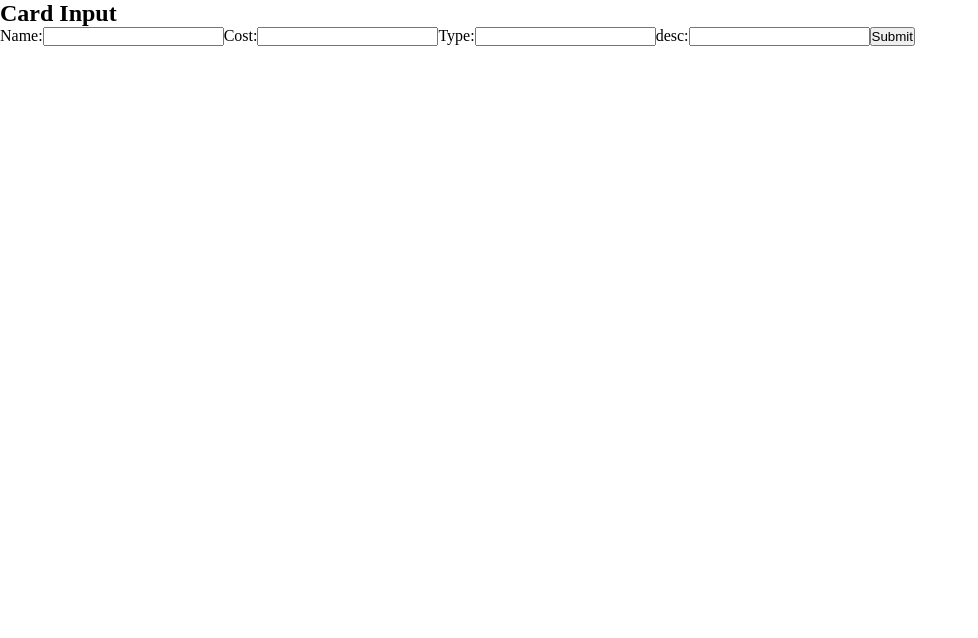
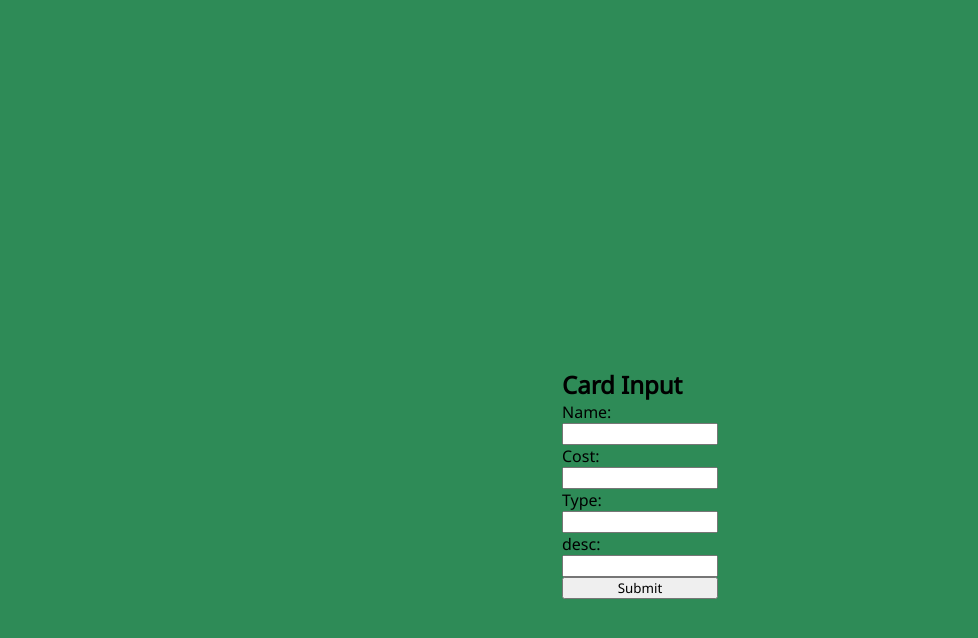
Before and after one commit to Tevvels/mtgapp, a React (Create React App) app: page /create in a window 1280 px wide. Shown: the top 638 px of the page, without its empty margins (0-978 px from the left). Built offline with nearby package versions, Linux system fonts and the light colour scheme.

Commit message:
cleaning up the code

```diff
--- a/public/index.html
+++ b/public/index.html
@@ -25,6 +25,7 @@
       work correctly both with client-side routing and a non-root public URL.
       Learn how to configure a non-root public URL by running `npm run build`.
     -->
+    <link href="https://fonts.googleapis.com/css2?family=Noto+Sans&display=swap" rel="stylesheet">
     <title>React App</title>
   </head>
   <body>
--- a/src/components/card.component.js
+++ b/src/components/card.component.js
@@ -3,10 +3,17 @@ import {Link} from "react-router-dom";
 import axios from 'axios';
 
 
+
+
 const urlLocation = "http://localhost:5000/";
 
 
-let num = 0;
+
+
+/* getting the card values */
+
+
+
 
 const CardName = props =>(
 		props.card.cardName
@@ -15,12 +22,16 @@ const CardName = props =>(
 
 
 
-const Card = props => (
+
+const CardImage = props => (
 	props.card.cardImage
-	)// a functional react component
+	)
 
 
-export default class CardImage extends Component{
+
+/*rendering card name and card image*/
+
+export default class Card extends Component{
 	constructor(props) {
 		super(props);
 		this.imageButton = this.imageButton.bind(this);
@@ -54,11 +65,15 @@ export default class CardImage extends Component{
 
 	CardName(){
 		return this.state.cards.map(currentCardName => {
-			return <div className="list__li "> <button className="item" onClick={this.imageButton}><CardName card={currentCardName} key={currentCardName._id} /></button><button className="delete" onClick={() => {this.deleteCard(currentCardName._id)}}> X </button></div>
-
-
+			return <div className="list__li ">
+					<button className="item" onClick={this.imageButton}>
+						<CardName card={currentCardName} key={currentCardName._id} />
+					</button>
+					<button className="delete" onClick={() => {this.deleteCard(currentCardName._id)}}> X </button>
+				</div>
 		})
 	}
+
 
 
 
@@ -69,6 +84,7 @@ export default class CardImage extends Component{
 				if(current.length > 0){
 					current[0].className = current[0].className.replace("active","");
 				}
+
 				this.className +="active";
 				this.setState({ images: this.state.cards[i].cardImage})
 
@@ -85,23 +101,16 @@ export default class CardImage extends Component{
 			<div className = "card card__main main">
 				<table className ="card__main main__test">
 					<select className="card__data select">
-
-					<option className="deck"> Blue/White Control </option>
-				</select>
-
-
-
-
+						<option className="deck"> Blue/White Control </option>
+					</select>
 					<tr className="list">
-							<Link to="/create">add new Card</Link>
-							<div className ="cardName list">
-							<td className= "card list__li card__data--name">{this.CardName()}</td>
-
-						</div>
+						<td className="list__li">
+							<Link className="newCard" to="/create">add new Card</Link>
+						</td>
+						<td className= "card list__li card__data--name">{this.CardName()}</td>
  					</tr>
-					<tr className="card__data--tr img"><img className ="images" src={this.state.images} alt={this.state.cards.cardName}/></tr>
-
-			</table>
+					<tr className="card__data--tr img"><img className ="images" src={this.state.images} alt={this.state.images +" card image"} /></tr>
+				</table>
 			</div>
 
 			)
--- a/src/index.css
+++ b/src/index.css
@@ -2,9 +2,12 @@
   margin:0;
   padding:0;
   box-sizing: border-box;
+  font-family:"Noto Sans";
 
 }
 
+
+/*this is the display for the main list*/
 
 .main{
 	height: auto;
@@ -65,6 +68,18 @@
 .select__ul{
 	display: flex;
 }
+.newCard{
+
+	text-align: center;
+	justify-content: center;
+	text-decoration: none;
+	text-transform: uppercase;
+	display: block;
+	height: 100%;
+	width: 100%;
+
+
+}
 
 .list{
 
@@ -84,7 +99,7 @@
 	height: 100%;
 	width: 80%;
 	font-size: 2rem;
-
+	cursor: pointer;
 
 
 }
@@ -110,17 +125,21 @@
 	border-bottom: 1px solid white;
 	list-style: none;
 	color: black;
+	transition: all .2s;
+	cursor: pointer;
 
 }
 .list__li:hover{
 	background: #17B0A2;
+	height: 3rem;
 }
-
 
 .delete{
 	background: none;
 	font-size:2rem;
 	border:none;
+	cursor: pointer;
+	transition: .2s all;
 }
 @media only screen and (max-width:600px){
 
@@ -168,3 +187,24 @@
 	}
 
 }
+
+
+/*this is display for the add a card page*/
+
+
+
+.create_card{
+	display: flex;
+	justify-content: center;
+	align-items: center;
+	background: seagreen;
+	height: 100vh;
+	width: auto;
+}
+.create_card--form{
+	display: flex;
+	flex-direction: column;
+	height: 08vh;
+	width: auto;
+
+}
```
